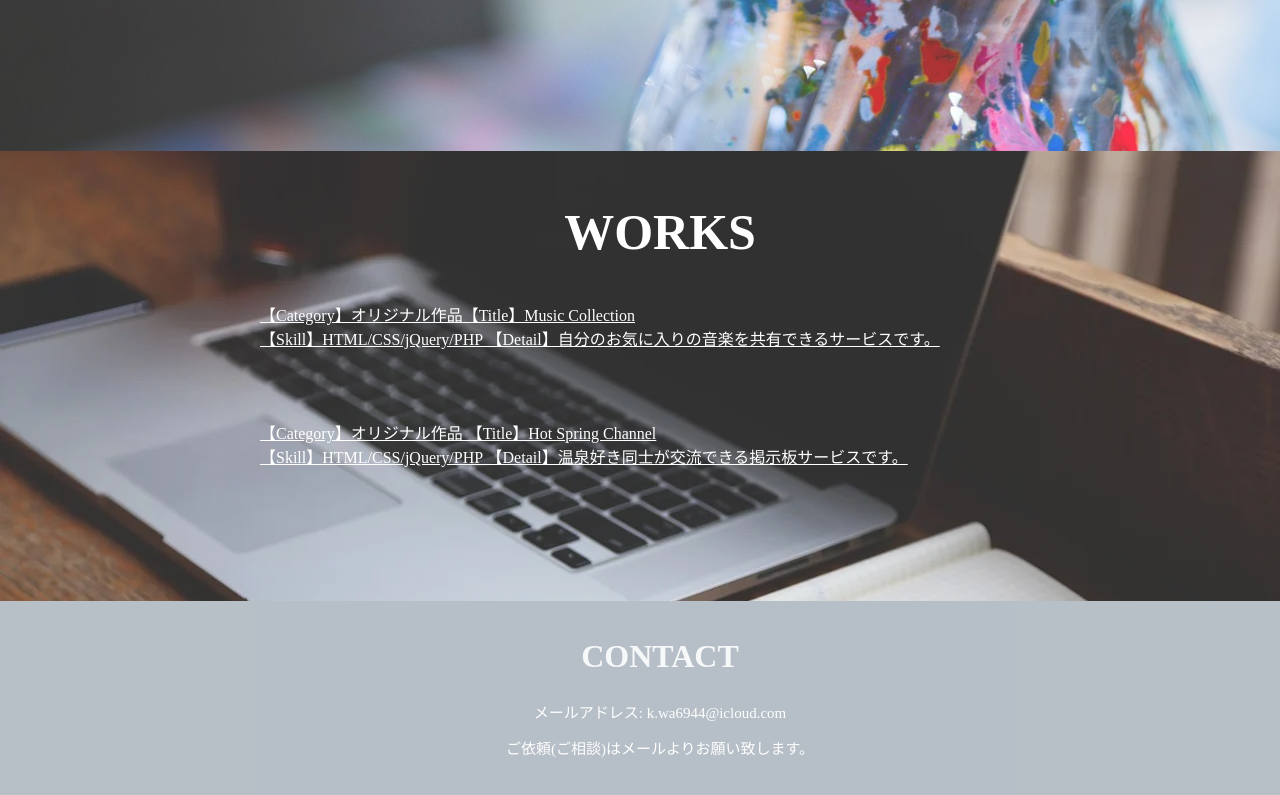
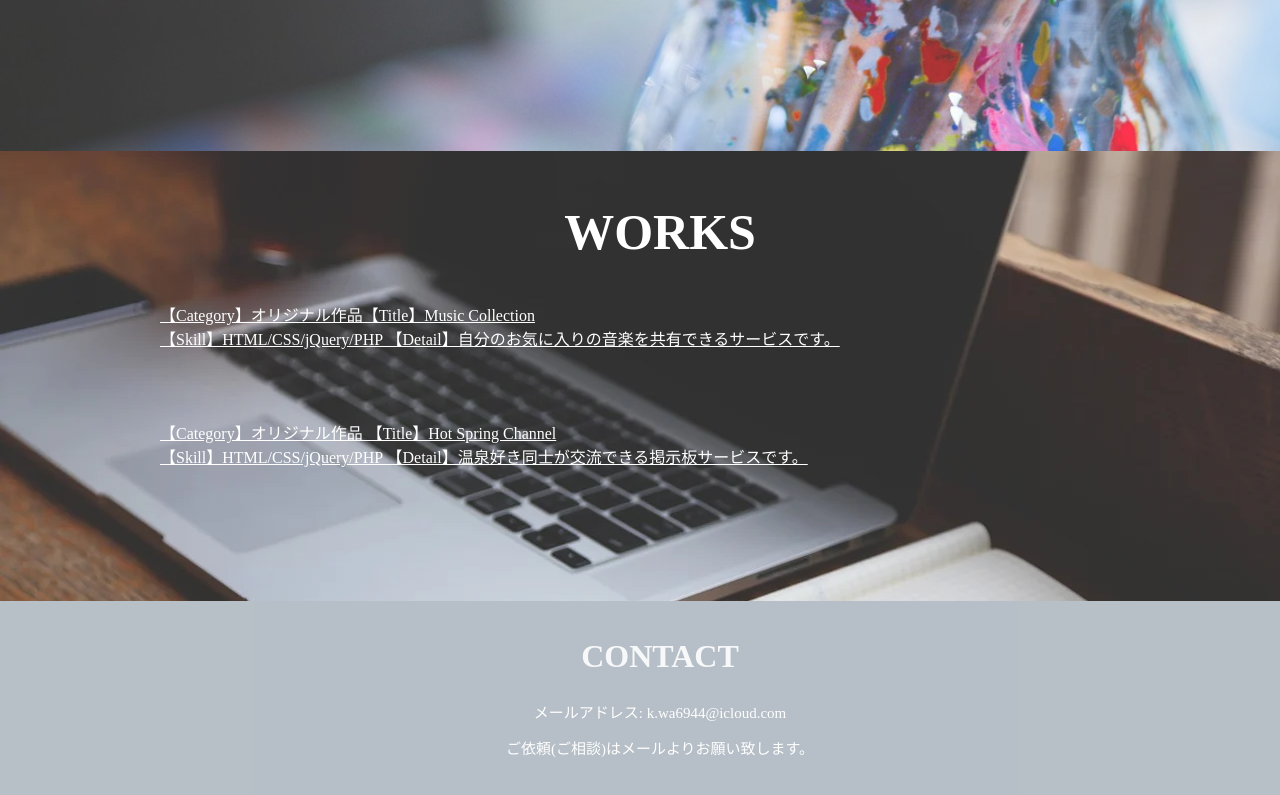
Before and after one commit to hiroki6944/pa, a plain HTML site: page index.html in a window 1280 px wide. Shown: the part 3009-3804 px from the top of the page. Drawn offline with nearby package versions, Linux system fonts and the light colour scheme; a script that the page names is missing.

Commit message:
Update stylesheet.css

```diff
--- a/stylesheet.css
+++ b/stylesheet.css
@@ -180,7 +180,7 @@ text-align: center;
 .work-contents li{
     list-style: none;
     margin-bottom: 70px;
-    margin-left: 200px;
+    margin-left: 100px;
     width: 70%;
 
 }
```
